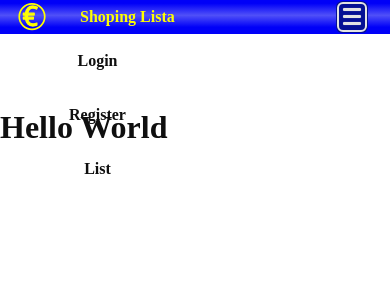
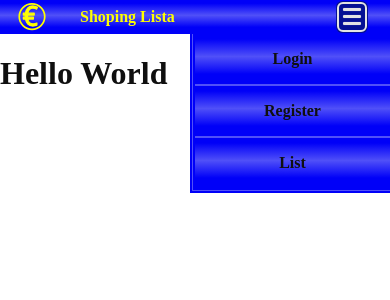
Before and after one commit to BrunoVelcl/price_tracker_frontend, a React (Vite) app: page / in a window 390 px wide. Both pictures are taken after a click on the button 352 px from the left and 17 px from the top of the page. Shown: the top 300 px of the page. Built offline with nearby package versions, Linux system fonts and the light colour scheme.

Commit message:
Mobile menu -add mobile menu to hamburger button

```diff
--- a/src/components/Navbar.css
+++ b/src/components/Navbar.css
@@ -4,7 +4,7 @@
     --color: var(--euro-yellow);
     --background-color: var(--electric-blue);
     --background-color-gradient: var(--light-electric-blue);
-    --bacground-gradient: linear-gradient(var(--background-color) 10%,
+    --background-gradient: linear-gradient(var(--background-color) 10%,
 	var(--background-color-gradient),
 	var(--background-color) 80%);
     --button-hover-background: rgb(from var(--color) r g b / 0.1);
@@ -40,7 +40,7 @@ nav {
     z-index: 1;
     width: 100vw;
     margin-left: calc(50% - 50vw);
-    background: var(--bacground-gradient);
+    background: var(--background-gradient);
     color: var(--color);
     display: flex;
     flex-flow: row nowrap;
@@ -95,9 +95,30 @@ nav {
 @media (width < 720px) {
 
     #mobile-nav-portal {
-	display: grid;
+	position:fixed;
+	display: flex;
+	flex-flow: row nowrap;
+	justify-content: end;
+	align-items: center;
 	z-index: 1;
-	width: 50%;
+	width: 100%;
+
+	.mobile-menu {
+	    width: 50%;
+	    border-left: thick double var(--background-color);
+	    border-bottom: thick double var(--background-color);
+	    background: var(--background-color-gradient);
+	    .nav-button {
+		background: var(--background-gradient);
+		margin: 0;
+		padding: 1rem 0 1rem 0;
+		width: 100%;
+		border-bottom: solid 2px var(--background-color-gradient);
+	    }
+	    .nav-button:last-child {
+		border: none;
+	    }
+	}
     }
 
     section {
--- a/src/components/Navbar.tsx
+++ b/src/components/Navbar.tsx
@@ -22,11 +22,21 @@ export default function Navbar() {
 		    <a href="#"><h1>Shoping Lista</h1></a>
 		</section>
 		<section>
+
 		    {getNavButtons()}
+
 		    <a className="nav-button profile-icon" href="#"><ProfileIcon /></a>
-		    <HamburgerButton isPressed={hamburgerIsPressed} clickHandler={()=>{setHamburgerIsPressed(prev => !prev)}}/>
+
+		    <HamburgerButton
+			isPressed={hamburgerIsPressed}
+			clickHandler={()=>{setHamburgerIsPressed(prev => !prev)}}
+		    />
+
 		    { hamburgerIsPressed && createPortal(
-			<div className="mobile-menu">{getNavButtons()}</div>, document.getElementById("mobile-nav-portal") ?? document.body)}
+			<div className="mobile-menu">{getNavButtons(()=>setHamburgerIsPressed(false))}</div>,
+			    document.getElementById("mobile-nav-portal") ?? document.body)
+		    }
+
 		</section>
 	    </nav>
 	    <div id="mobile-nav-portal"></div>
@@ -34,8 +44,8 @@ export default function Navbar() {
     );
 }
 
-function getNavButtons() {
+function getNavButtons(onNavigation?: () => void) {
    return navButtons.map((item, index) =>
-			<a key={index} className="nav-button" href={item[1]}>{item[0]}</a>
+			<a key={index} className="nav-button" href={item[1]} onClick={onNavigation}>{item[0]}</a>
 		    )
 }
```
